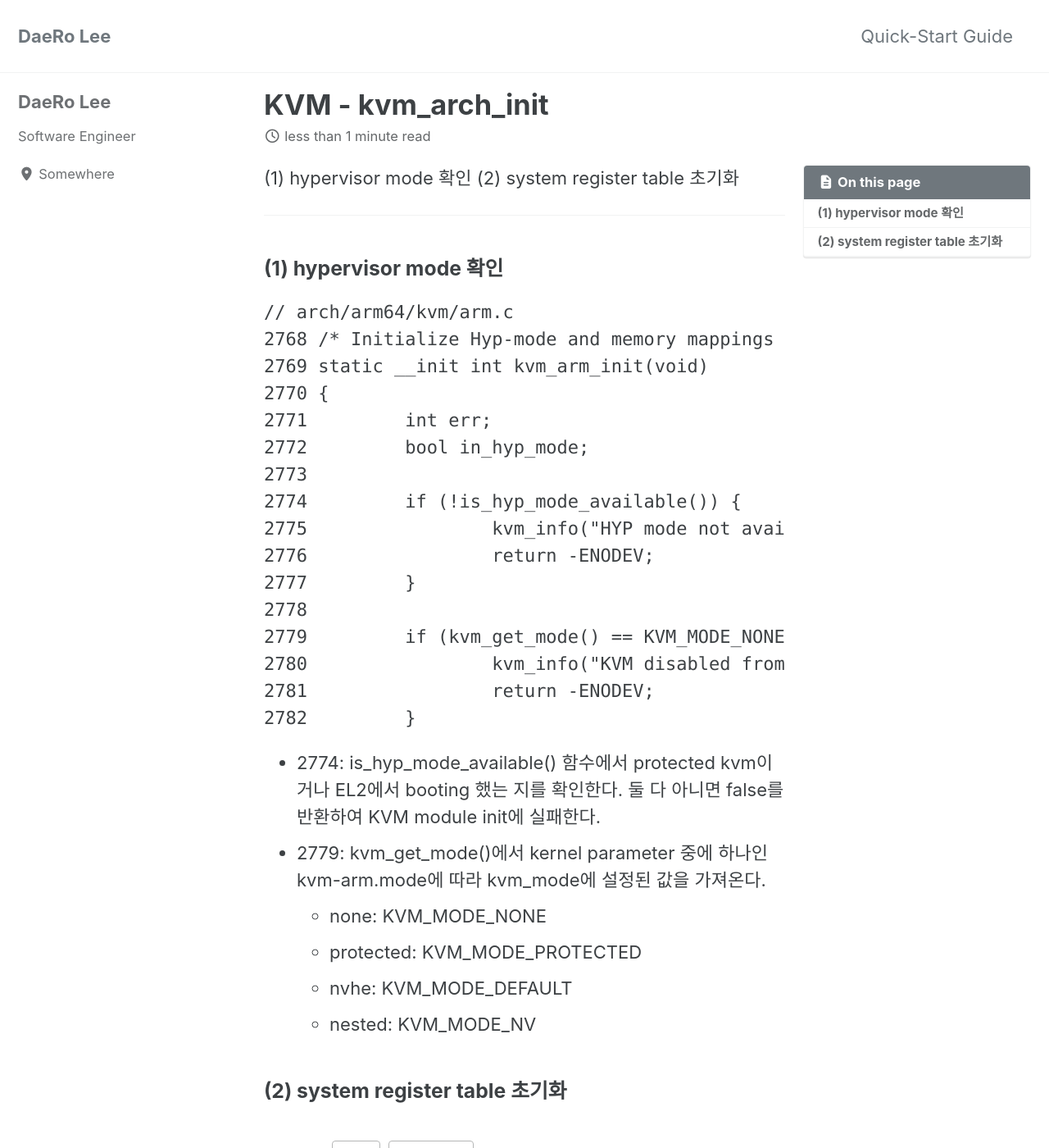
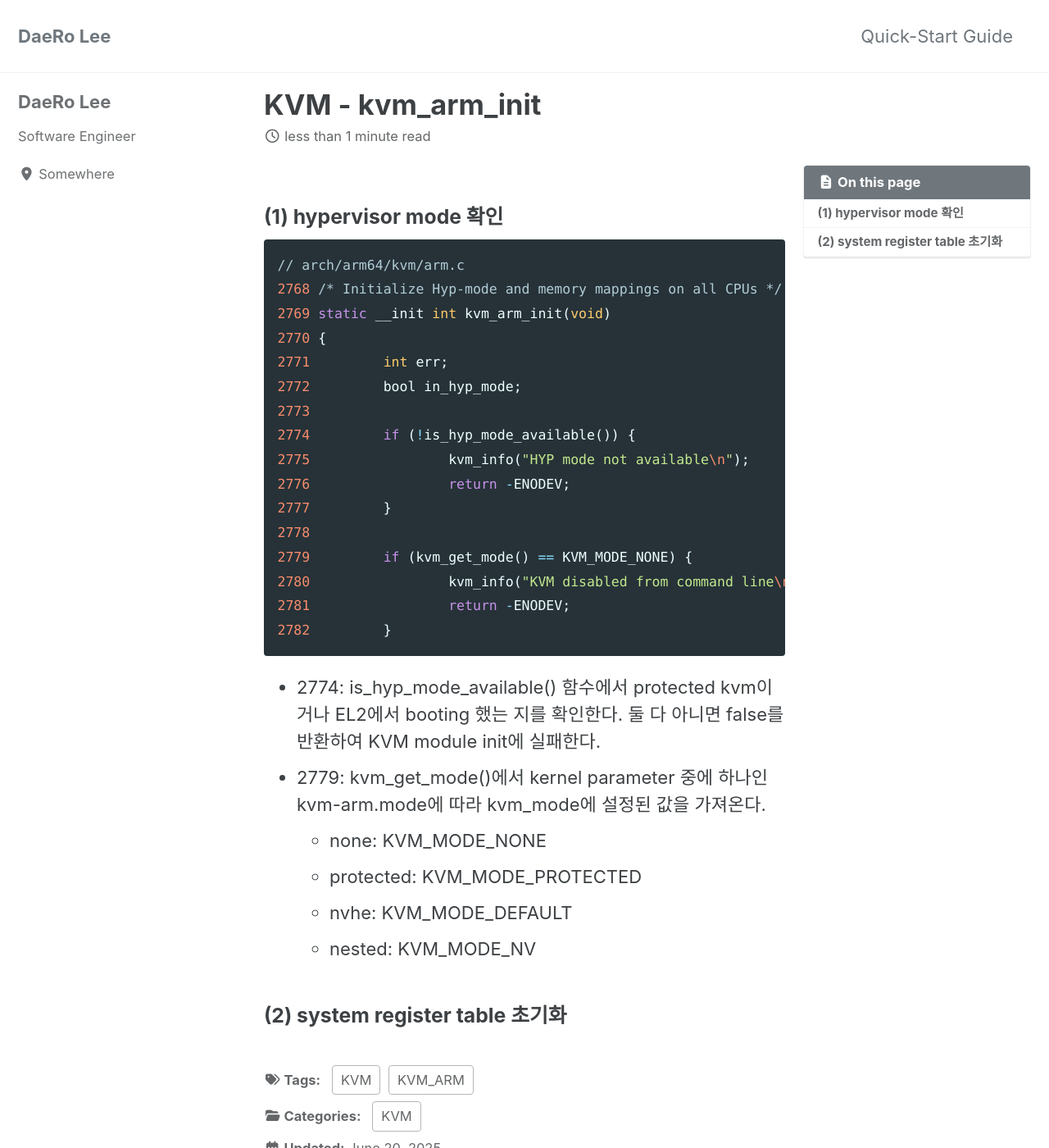
Before and after one commit to daeroro/daeroro.github.io, a Jekyll site: the page built from _posts/2025-06-20-KVM_kvm_arm_init.md, in a window 1280 px wide and 1400 px high. Shown: the whole window at 82% size. Built offline with Jekyll 4.4.1, drawn with Linux system fonts in a browser that asks for light colours; cached includes are drawn as plain includes.

Commit message:
modify post

````diff
--- a/_posts/2025-06-20-KVM_kvm_arm_init.md
+++ b/_posts/2025-06-20-KVM_kvm_arm_init.md
@@ -1,5 +1,5 @@
 ---
-title:  "KVM - kvm_arch_init"
+title:  "KVM - kvm_arm_init"
 
 categories:
   - KVM
@@ -12,13 +12,8 @@ toc_sticky: true
 date: 2025-06-20
 last_modified_at: 2025-06-20
 ---
-
-(1) hypervisor mode 확인
-(2) system register table 초기화
-
----
 ### (1) hypervisor mode 확인
-```C
+```c
 // arch/arm64/kvm/arm.c
 2768 /* Initialize Hyp-mode and memory mappings on all CPUs */
 2769 static __init int kvm_arm_init(void)
````
